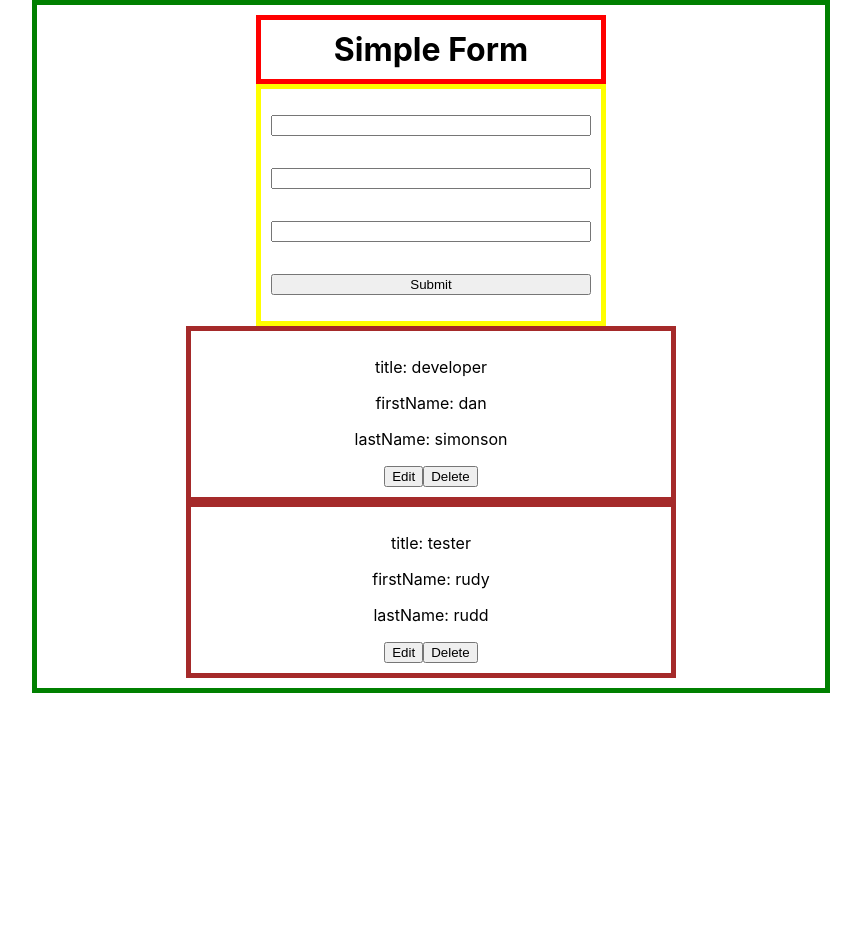
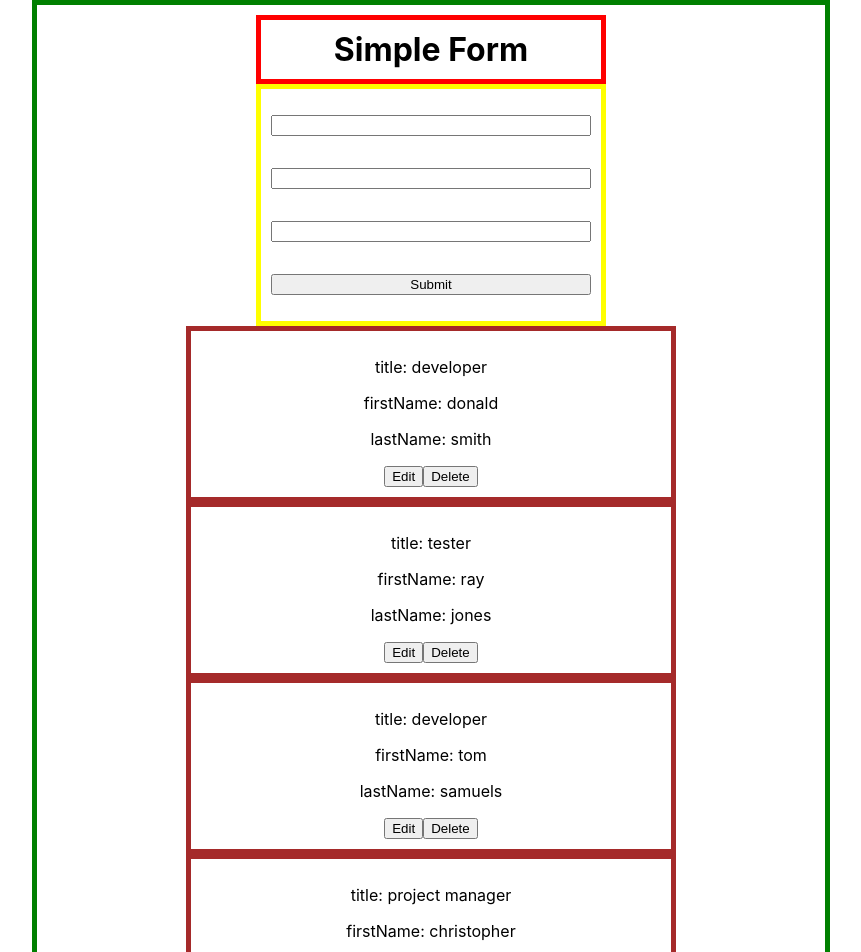
Before and after one commit to DanSimonson/employee, a React (Create React App) app: page / in a window 1280 px wide. Shown: the top 952 px of the page, without its empty margins (209-1070 px from the left). Before the commit the page ends 800 px from the top, so only its background shows below. Built offline with nearby package versions, Linux system fonts and the light colour scheme.

Commit message:
return and use json

```diff
--- a/src/App.js
+++ b/src/App.js
@@ -1,38 +1,56 @@
 import React, { useState, useEffect } from "react";
 import employee from "./employee";
+import employees from "./employees.json";
 import "./App.css";
 
 function App() {
-  const [item, setItem] = useState([]);
+  //const [item, setItem] = useState([]);
+  const [data, setData] = useState([]);
   const [title, setTitle] = useState("");
   const [firstName, setFirstName] = useState("");
   const [lastName, setLastName] = useState("");
   const [isSubmitted, setIsSubmitted] = useState(true);
 
   useEffect(() => {
-    if(employee){
-      setItem(employee);
+    let team = employees[0];
+    //console.log('employees: ', employees.employees)
+    if (employees) {
+      setData(employees.employees);
     }
+    //console.log('data: ', data)
+    //var obj = JSON.parse(text.responseText);
+    //var obj = JSON.parse(employees);
+    // if(employee){
+    //   setItem(employee);
+    // }
   }, []);
-
 
   function handleSubmit(e) {
     e.preventDefault();
     let uniqueId = Math.random().toFixed(2).toString() * 1000;
     // setIsSubmitted(true);
-    console.log('item: ', item)
-    console.log('firstName: ', firstName)
-    let newItem = {id: uniqueId, title: title, firstName: firstName, lastName: lastName}
-    setItem([...item, newItem])
+    //console.log('item: ', item)
+    //console.log('firstName: ', firstName)
+    let newItem = {
+      id: uniqueId,
+      title: title,
+      firstName: firstName,
+      lastName: lastName,
+    };
+    setData([...data, newItem]);
+    setTitle("");
+    setFirstName("");
+    setLastName("");
+
+    //setItem([...item, newItem])
     // setIsSubmitted(false)
   }
-  const editMe = (id) => {
-    //e.preventDefault();
-    console.log('id: ', id)
-  }
-  const deleteMe = (e) => {
-
-  }
+  const editMe = (e, id) => {
+    e.preventDefault();
+    console.log("e", e);
+    console.log("id: ", id);
+  };
+  const deleteMe = (e) => {};
   return (
     <>
       <div className="mainSection">
@@ -58,16 +76,17 @@ function App() {
           />
           <input type="submit" className="inputSection" />
         </form>
-        {item.length > 0 && (
+        {data.length > 0 && (
           <>
-            {item.map((d) => (
+            {data.map((d) => (
               <div className="displaySection" key={d.id}>
                 <p>title: {d.title} </p>
                 <p>firstName: {d.firstName} </p>
                 <p>lastName: {d.lastName} </p>
-                <button onClick={() => editMe(d.id)}>Edit</button>
+                <button onClick={(e) => editMe(e, d.id)}>Edit</button>
                 <button>Delete</button>
-              </div>))}
+              </div>
+            ))}
           </>
         )}
       </div>
--- a/src/employees.json
+++ b/src/employees.json
@@ -7,19 +7,19 @@
       "lastName": "smith"
     },
     {
-      "id": 1,
+      "id": 2,
       "title": "tester",
       "firstName": "ray",
       "lastName": "jones"
     },
     {
-        "id": 1,
+        "id": 3,
         "title": "developer",
         "firstName": "tom",
         "lastName": "samuels"
       },
       {
-        "id": 1,
+        "id": 4,
         "title": "project manager",
         "firstName": "christopher",
         "lastName": "peters"
```
